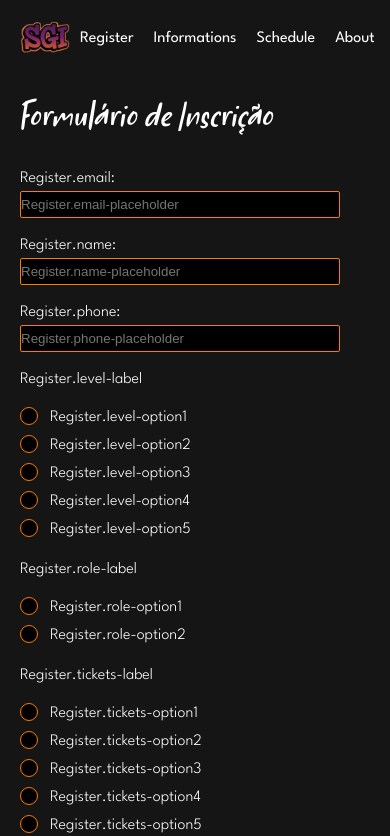
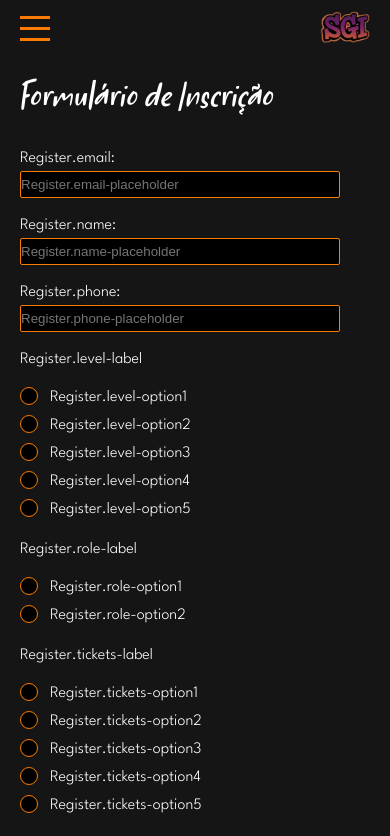
Before and after one commit to camillegrings/sgi-wcs-event, a Next.js app: page /register in a window 390 px wide. Shown: the top 836 px of the page. Built offline with nearby package versions, Linux system fonts and the light colour scheme.

Commit message:
feat: mobile menu

```diff
--- a/src/components/header/index.tsx
+++ b/src/components/header/index.tsx
@@ -1,3 +1,6 @@
+'use client'
+
+import { useState } from 'react'
 import styles from './style.module.css'
 import Link from 'next/link'
 import { useTranslations } from 'next-intl';
@@ -6,18 +9,33 @@ import logo from '@assets/logo.png'
 
 export default function Header() {
     const translation = useTranslations('Header');
+    const [isOpen, setIsOpen] = useState(false)
+
+    function toggleNav() {
+        setIsOpen((prev) => !prev)
+    }
 
     return (
         <header className={`${styles.container}`}>
+            <button className={`${styles.mobileMenu}`} onClick={toggleNav}>
+                <div className={`${styles.hamburger} ${isOpen && styles.active}`}>
+                    <div className={`${styles.bar} ${styles.top}`}></div>
+                    <div className={`${styles.bar} ${styles.middle}`}></div>
+                    <div className={`${styles.bar} ${styles.bottom}`}></div>
+                </div>
+            </button>
             <Link href="/">
                 <Image alt='SGI' src={logo} width={50} height={33} />
             </Link>
-            <nav className={`${styles.nav}`}>
+            <nav className={`${styles.nav} ${isOpen && styles.open}`}>
                 <Link href="/register">{translation('register')}</Link>
                 <Link href="/info">{translation('informations')}</Link>
                 <Link href="/schedule">{translation('schedule')}</Link>
                 <Link href="/#about">{translation('about')}</Link>
-                <a className={`${styles.instagram}`} href='https://www.instagram.com/sgi_oficial/' />
+                <a className={`${styles.instagram}`} href='https://www.instagram.com/sgi_oficial/'>
+                    <span className={`${styles.instagramIcon}`}></span>
+                    <span className={`${styles.instagramLabel}`}>Instagram</span>
+                </a>
             </nav>
         </header>
     );
--- a/src/components/header/style.module.css
+++ b/src/components/header/style.module.css
@@ -10,7 +10,7 @@
     justify-content: space-between;
 }
 
-.nav a {
+.nav a:not(.instagram) {
     padding: 6px 10px;
 }
 
@@ -19,10 +19,104 @@
 }
 
 .instagram {
+    padding: 0;
+    display: inline-flex;
+    align-items: baseline;
+    margin: 0 10px;
+}
+
+.instagramIcon {
     background: url('@assets/instagram.svg') no-repeat;
     width: 20px;
     height: 20px;
     display: block;
-    padding: 0;
-    margin: 0 10px;
 }
+
+.instagramLabel {
+    font-size: 16px;
+    color: #fc7c01;
+    font-weight: 300;
+    text-decoration: underline;
+    display: none;
+}
+
+.hamburger {
+    width: 30px;
+    height: 25px;
+    display: flex;
+    flex-direction: column;
+    justify-content: space-between;
+    cursor: pointer;
+}
+
+.bar {
+    width: 100%;
+    height: 3px;
+    background-color: #FC7C01;
+    transition: all 0.3s ease-in-out;
+}
+
+.hamburger.active .bar.top {
+    transform: translateY(11px) rotate(45deg);
+}
+
+.hamburger.active .bar.middle {
+    opacity: 0;
+}
+
+.hamburger.active .bar.bottom {
+    transform: translateY(-11px) rotate(-45deg);
+}
+
+.mobileMenu {
+    display: none;
+    background: none;
+    border: none;
+}
+
+@media (max-width: 767px) {
+    .mobileMenu {
+        display: block;
+    }
+
+    .container {
+        padding: 10px 20px;
+    }
+
+    .nav {
+        height: 100%;
+        width: 0;
+        position: fixed;
+        z-index: 1;
+        top: 56px;
+        left: 0;
+        background-color: #151515;
+        overflow-x: hidden;
+        transition: width 0.5s;
+        padding: 10px;
+        flex-direction: column;
+        justify-content: start;
+    }
+
+    .nav.open {
+        width: 100%;
+    }
+
+    .nav a:not(.instagram) {
+        padding: 0 15px 20px;
+        font-size: 18px;
+    }
+
+    .nav .instagram {
+        align-items: center;
+        margin: 0 15px;
+    }
+
+    .nav .instagramLabel {
+        display: block;
+    }
+
+    .nav .instagramIcon {
+        margin-right: 10px;
+    }
+}
```
